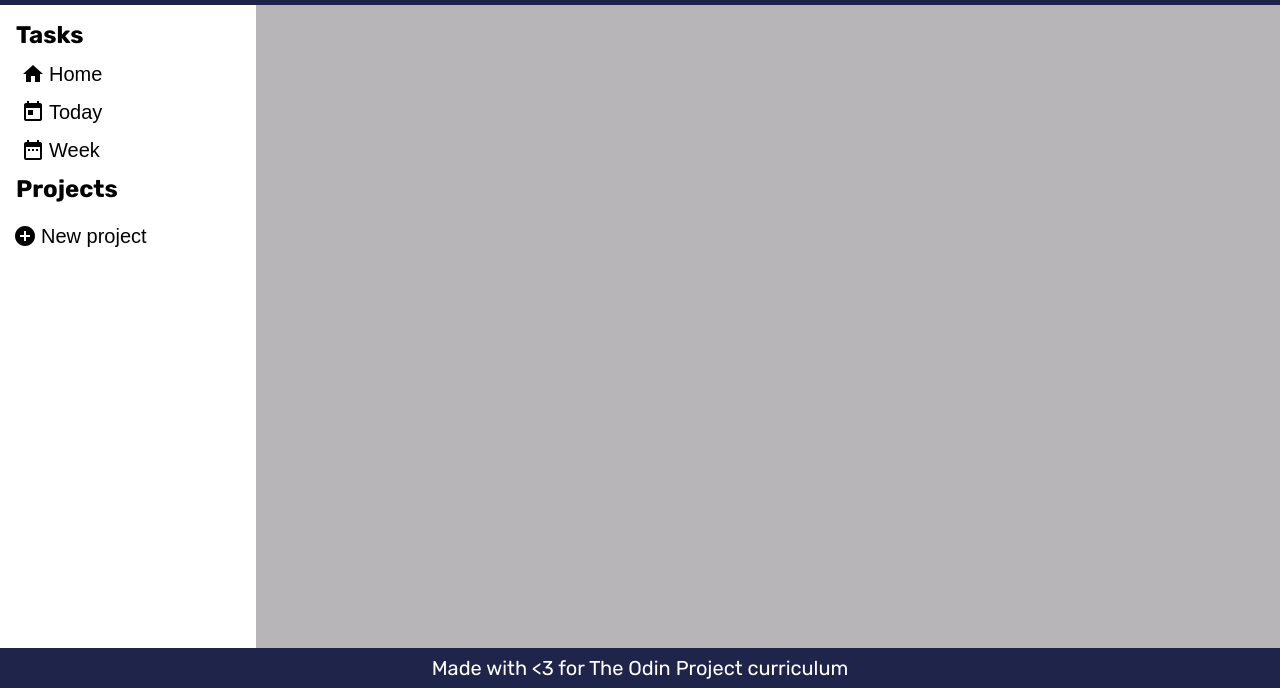
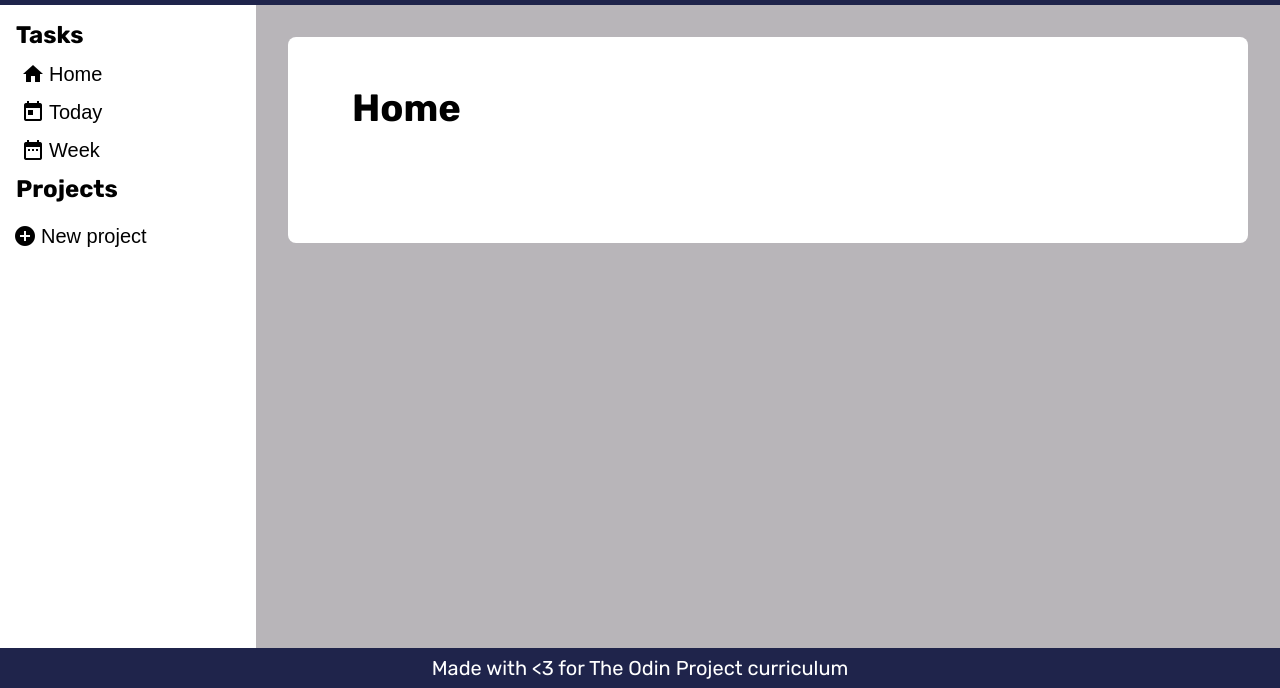
Before and after one commit to n0guera/odin-todo-list, a plain HTML site: page index.html in a window 1280 px wide. Shown: the part 112-800 px from the top of the page. Drawn offline with Linux system fonts and the light colour scheme; a web font is replaced by a local one.

Commit message:
Add and style element and task container

```diff
--- a/index.css
+++ b/index.css
@@ -117,7 +117,29 @@ section {
   background-color: #b8b5b9;
 }
 
+#element-container {
+  background-color: white;
+  border-radius: 8px;
+  margin: 32px;
+  padding: 32px;
+}
+
+#task-container {
+  display: grid;
+  gap: 32px;
+  grid-template-columns: repeat(auto-fit, minmax(200px, 1fr));
+  grid-template-rows: repeat(auto-fit, minmax(200px, 1fr));
+  padding: 32px;
+}
+
+#page-title {
+  font-size: 38px;
+  margin: 16px 32px;
+}
+
 article {
+  height: 200px;
+  width: 200px;
   background-color: #f2f0e5;
 }
 
--- a/main.js
+++ b/main.js
@@ -193,8 +193,12 @@
         })(e),
         ((e) => {
           const t = document.createElement('section'),
-            n = document.createElement('h2');
-          (n.id = 'page-title'), t.appendChild(n), e.appendChild(t);
+            n = document.createElement('div');
+          (n.id = 'element-container'), t.appendChild(n);
+          const c = document.createElement('h2');
+          (c.id = 'page-title'), (c.textContent = 'Home'), n.appendChild(c);
+          const o = document.createElement('div');
+          (o.id = 'task-container'), n.appendChild(o), e.appendChild(t);
         })(e);
     })(),
     (() => {
```
